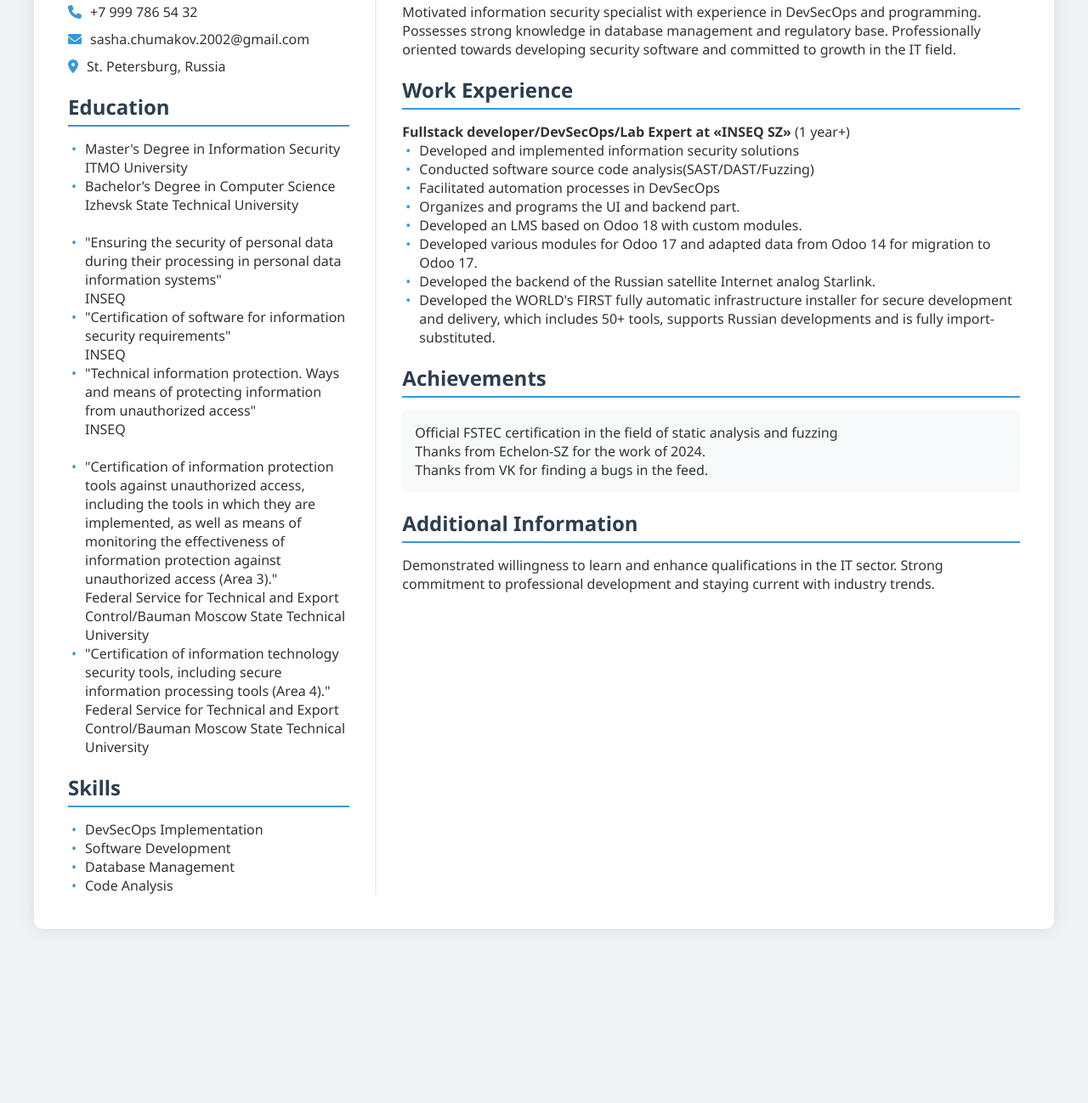
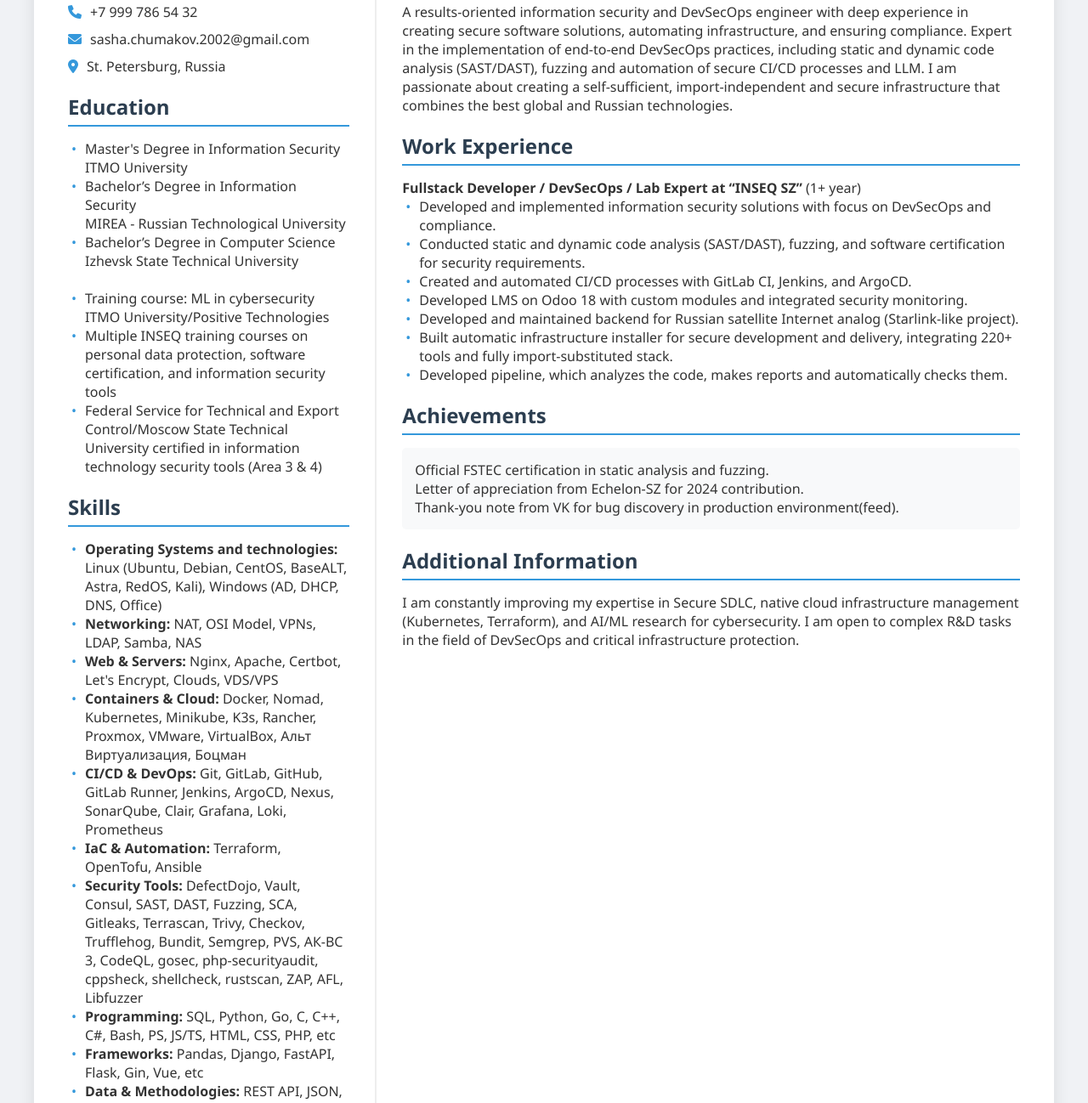
Before and after one commit to Lazlo105/Lazlo105.github.io, a plain HTML site: page index.html in a window 1280 px wide. Shown: the part 509-1807 px from the top of the page at 85% size. Before the commit the page ends 1642 px from the top, so only its background shows below. Drawn offline with Linux system fonts and the light colour scheme.

Commit message:
Update index.html

```diff
--- a/index.html
+++ b/index.html
@@ -3,11 +3,10 @@
 <head>
     <meta charset="UTF-8">
     <meta name="viewport" content="width=device-width, initial-scale=1.0">
-    <title>My page</title>
+    <title>Aleksandr Chumakov — Information Security & DevSecOps Specialist</title>
     <link href="main.css" rel="stylesheet">
-    <!-- Мне это только для иконочек -->
+    <!-- Icons -->
     <link rel="stylesheet" href="https://cdnjs.cloudflare.com/ajax/libs/font-awesome/6.0.0/css/all.min.css">
-    <!--  -->
 </head>
 <body>
     <!-- secret link only for nasa or microsoft
@@ -18,67 +17,76 @@
                 <img src="Ee5ojPVfTis.jpg" alt="profile pic">
             </div>
             <h1>Aleksandr Chumakov</h1>
-            <p>Information Security Specialist</p>
+            <p>Information Security / DevSecOps / Fullstack Engineer</p>
         </div>
 
         <div class="main-content">
             <div class="sidebar">
                 <div class="contact-info">
                     <h2>Contact</h2>
-                    <div><i class="fas fa-phone"></i>+7 999 786 54 32</div>
-                    <div><i class="fas fa-envelope"></i>sasha.chumakov.2002@gmail.com</div>
-                    <div><i class="fas fa-map-marker-alt"></i>St. Petersburg, Russia</div>
+                    <div><i class="fas fa-phone"></i> +7 999 786 54 32</div>
+                    <div><i class="fas fa-envelope"></i> sasha.chumakov.2002@gmail.com</div>
+                    <div><i class="fas fa-map-marker-alt"></i> St. Petersburg, Russia</div>
                 </div>
 
                 <h2>Education</h2>
                 <ul>
-                    <li>Master's Degree in Information Security<br> ITMO University</li>
-                    <li>Bachelor’s Degree in Computer Science<br> Izhevsk State Technical University</li>
+                    <li>Master's Degree in Information Security<br>ITMO University</li>
+                    <li>Bachelor’s Degree in Information Security<br>MIREA - Russian Technological University</li>
+                    <li>Bachelor’s Degree in Computer Science<br>Izhevsk State Technical University</li>
                     <br>
-                    <li>"Ensuring the security of personal data during their processing in personal data information systems" <br> INSEQ</li>
-                    <li>"Certification of software for information security requirements"<br> INSEQ</li>
-                    <li>"Technical information protection. Ways and means of protecting information from unauthorized access"<br> INSEQ</li>
-                    <br>
-                    <li>"Certification of information protection tools against unauthorized access, including the tools in which they are implemented, as well as means of monitoring the effectiveness of information protection against unauthorized access (Area 3)."<br> Federal Service for Technical and Export Control/Bauman Moscow State Technical University</li>
-                    <li>"Certification of information technology security tools, including secure information processing tools (Area 4)."<br> Federal Service for Technical and Export Control/Bauman Moscow State Technical University</li>
+                    <li>Training course: ML in cybersecurity<br>ITMO University/Positive Technologies</li>
+                    <li>Multiple INSEQ training courses on personal data protection, software certification, and information security tools</li>
+                    <li>Federal Service for Technical and Export Control/Moscow State Technical University certified in information technology security tools (Area 3 & 4)</li>
                 </ul>
 
                 <h2>Skills</h2>
                 <ul>
-                    <li>DevSecOps Implementation</li>
-                    <li>Software Development</li>
-                    <li>Database Management</li>
-                    <li>Code Analysis</li>
+                    <li><strong>Operating Systems and technologies:</strong> Linux (Ubuntu, Debian, CentOS, BaseALT, Astra, RedOS, Kali), Windows (AD, DHCP, DNS, Office)</li>
+                    <li><strong>Networking:</strong> NAT, OSI Model, VPNs, LDAP, Samba, NAS</li>
+                    <li><strong>Web & Servers:</strong> Nginx, Apache, Certbot, Let's Encrypt, Clouds, VDS/VPS</li>
+                    <li><strong>Containers & Cloud:</strong> Docker, Nomad, Kubernetes, Minikube, K3s, Rancher, Proxmox, VMware, VirtualBox, Альт Виртуализация, Боцман</li>
+                    <li><strong>CI/CD & DevOps:</strong> Git, GitLab, GitHub, GitLab Runner, Jenkins, ArgoCD, Nexus, SonarQube, Clair, Grafana, Loki, Prometheus</li>
+                    <li><strong>IaC & Automation:</strong> Terraform, OpenTofu, Ansible</li>
+                    <li><strong>Security Tools:</strong> DefectDojo, Vault, Consul, SAST, DAST, Fuzzing, SCA, Gitleaks, Terrascan, Trivy, Checkov, Trufflehog, Bundit, Semgrep, PVS, АК-ВС 3, CodeQL, gosec, php-securityaudit, cppsheck, shellcheck, rustscan, ZAP, AFL, Libfuzzer</li>
+                    <li><strong>Programming:</strong> SQL, Python, Go, C, C++, C#, Bash, PS, JS/TS, HTML, CSS, PHP, etc</li>
+                    <li><strong>Frameworks:</strong> Pandas, Django, FastAPI, Flask, Gin, Vue, etc</li>
+                    <li><strong>Data & Methodologies:</strong> REST API, JSON, YAML, SARIF, MVC, MVT</li>
+                    <li><strong>Other Tools:</strong> LangFuse, VSCode, Vim, Odoo, Jira, Postgres, MySQL, Redis, MongoDB, Wireshark, nmap, gobuster, КОМПАС 3Д, etc</li>
+                    <br>
+                    <li><strong>Strong Skills:</strong> Pentesting, MLDevSecOps, Appsec, SRE, Fullstack, DB Admin, System Admin, Couching</li>
+                    <li><strong>Soft Skills:</strong> Working in remote teams, Motivation management, Career in IT.</li>
+                    <li><strong>Other Skills:</strong> Montage, Math, Make docs/wiki,Development of blueprints.</li>
+                    <br>
+                    <li><strong>Languages:</strong> Russian: Native, Ukrainian: Limited working proficiency, English: B2+</li>
                 </ul>
             </div>
 
             <div class="content">
                 <h2>Professional Profile</h2>
-                <p>Motivated information security specialist with experience in DevSecOps and programming. Possesses strong knowledge in database management and regulatory base. Professionally oriented towards developing security software and committed to growth in the IT field.</p>
+                <p>A results-oriented information security and DevSecOps engineer with deep experience in creating secure software solutions, automating infrastructure, and ensuring compliance. Expert in the implementation of end-to-end DevSecOps practices, including static and dynamic code analysis (SAST/DAST), fuzzing and automation of secure CI/CD processes and LLM. I am passionate about creating a self-sufficient, import-independent and secure infrastructure that combines the best global and Russian technologies.</p>
 
                 <h2>Work Experience</h2>
-                <p><strong>Fullstack developer/DevSecOps/Lab Expert at «INSEQ SZ»</strong> (1 year+)</p>
+                <p><strong>Fullstack Developer / DevSecOps / Lab Expert at “INSEQ SZ”</strong> (1+ year)</p>
                 <ul>
-                    <li>Developed and implemented information security solutions</li>
-                    <li>Conducted software source code analysis(SAST/DAST/Fuzzing)</li>
-                    <li>Facilitated automation processes in DevSecOps</li>
-
-                    <li>Organizes and programs the UI and backend part.</li>
-                    <li>Developed an LMS based on Odoo 18 with custom modules.</li>
-                    <li>Developed various modules for Odoo 17 and adapted data from Odoo 14 for migration to Odoo 17.</li>
-                    <li>Developed the backend of the Russian satellite Internet analog Starlink.</li>
-                    <li>Developed the WORLD's FIRST fully automatic infrastructure installer for secure development and delivery, which includes 50+ tools, supports Russian developments and is fully import-substituted.</li>
+                    <li>Developed and implemented information security solutions with focus on DevSecOps and compliance.</li>
+                    <li>Conducted static and dynamic code analysis (SAST/DAST), fuzzing, and software certification for security requirements.</li>
+                    <li>Created and automated CI/CD processes with GitLab CI, Jenkins, and ArgoCD.</li>
+                    <li>Developed LMS on Odoo 18 with custom modules and integrated security monitoring.</li>
+                    <li>Developed and maintained backend for Russian satellite Internet analog (Starlink-like project).</li>
+                    <li>Built automatic infrastructure installer for secure development and delivery, integrating 220+ tools and fully import-substituted stack.</li>
+                    <li>Developed pipeline, which analyzes the code, makes reports and automatically checks them.</li>
                 </ul>
 
                 <h2>Achievements</h2>
                 <div class="achievement">
-                    <p>Official FSTEC certification in the field of static analysis and fuzzing</p>
-                    <p>Thanks from Echelon-SZ for the work of 2024.</p>
-                    <p>Thanks from VK for finding a bugs in the feed. </p>
+                    <p>Official FSTEC certification in static analysis and fuzzing.</p>
+                    <p>Letter of appreciation from Echelon-SZ for 2024 contribution.</p>
+                    <p>Thank-you note from VK for bug discovery in production environment(feed).</p>
                 </div>
 
                 <h2>Additional Information</h2>
-                <p>Demonstrated willingness to learn and enhance qualifications in the IT sector. Strong commitment to professional development and staying current with industry trends.</p>
+                <p>I am constantly improving my expertise in Secure SDLC, native cloud infrastructure management (Kubernetes, Terraform), and AI/ML research for cybersecurity. I am open to complex R&D tasks in the field of DevSecOps and critical infrastructure protection.</p>
             </div>
         </div>
     </div>
```
